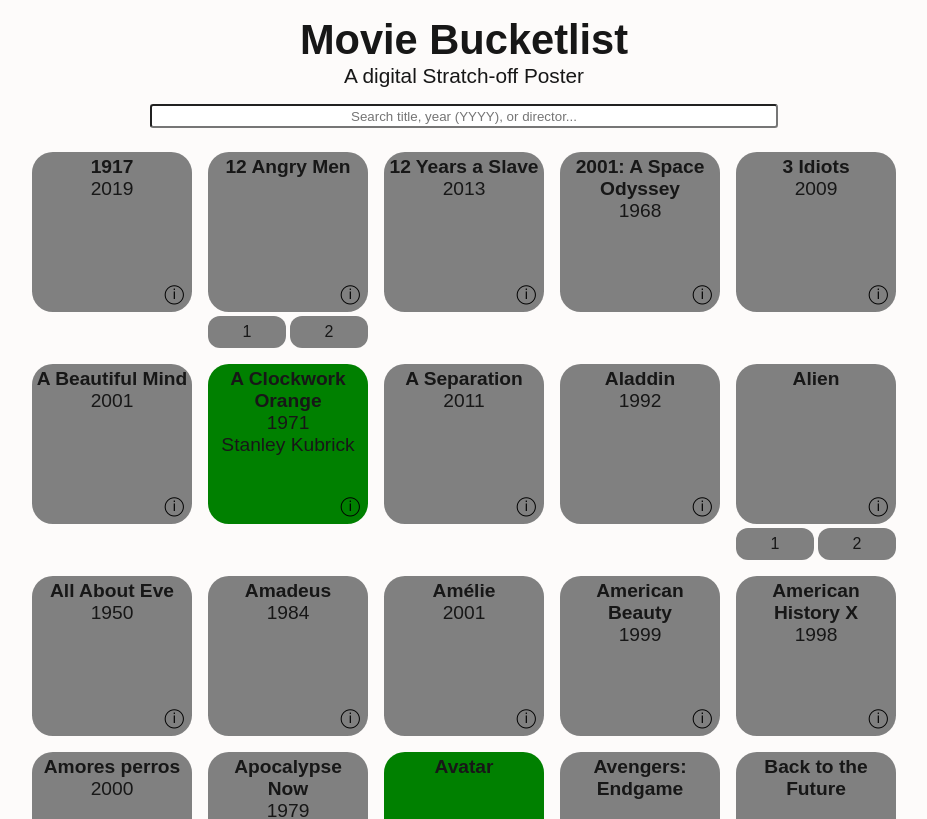
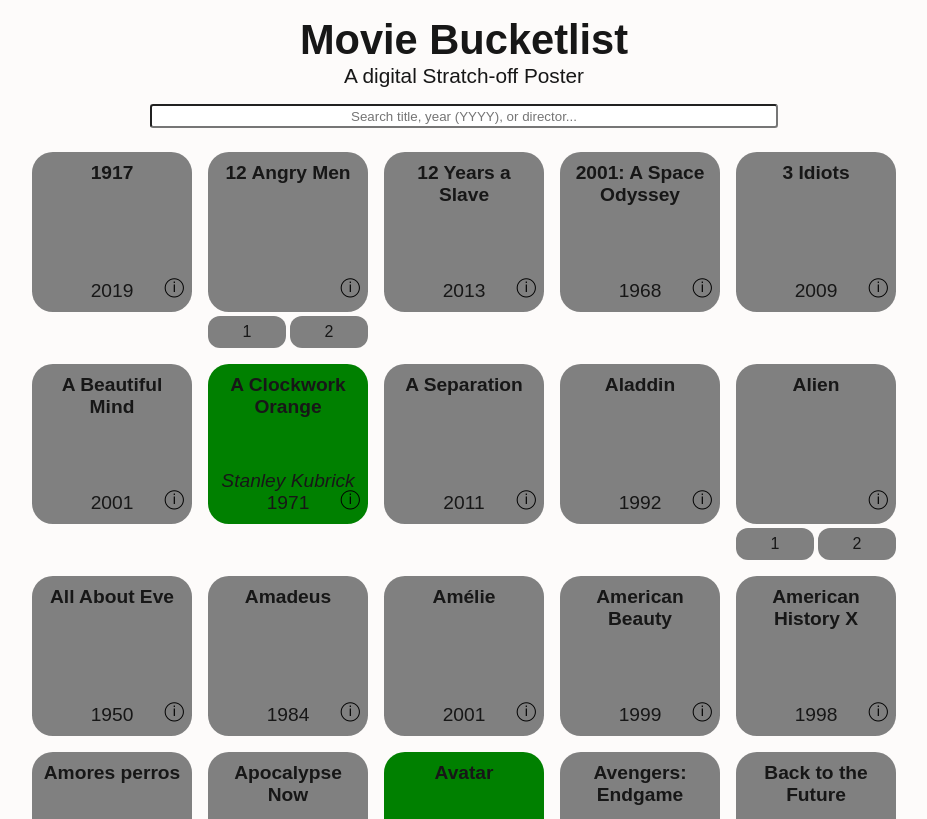
Before and after one commit to MsFairyViolet/movie-bucketlist, a Next.js app in the folder movie-bucketlist-frontend/: page / in a window 1280 px wide. Shown: the top 819 px of the page, without its empty margins (176-1103 px from the left). Built offline with nearby package versions, Linux system fonts and the light colour scheme.

Commit message:
Style cards

```diff
--- a/movie-bucketlist-frontend/src/app/globals.css
+++ b/movie-bucketlist-frontend/src/app/globals.css
@@ -82,7 +82,7 @@
 
 .movie-card,
 .series-card {
-  background-color: lightblue;
+  position: relative;
   width: calc(29vw - 0.5rem);
   min-width: 120px;
   aspect-ratio: 1;
@@ -91,27 +91,53 @@
   flex-direction: column;
   align-items: center;
   text-align: center;
-}
-
-.card-details{
-  font-size: min(0.9rem, 3vw);
-  padding: 0.25rem;
-  word-break: break-word;
-  hyphens: auto;
   overflow: hidden;
 }
 
 .info-btn {
+  position: absolute;
   display: flex;
-  justify-content: flex-end;
+  margin-top: 77%;
   align-self: flex-end;
-  margin-top: auto;
-  padding: 0.5rem;
+  padding: 0 0.5rem 0.5rem  0;
   font-size: 1em;
   background: none;
   border: none;
   cursor: pointer;
 }
+
+.card-details{
+  display: flex;
+  flex-direction: column;
+  padding: 0.6rem;
+  flex-grow: 1;
+  word-break: break-word;
+  hyphens: auto;
+  overflow: hidden;
+  max-height: 100%;
+}
+
+.card-title{
+  font-size: clamp(0.6rem, 4vw, 2rem);
+  flex-grow: 1;
+  display: flex;
+  justify-content: center;
+  max-height: 85%;
+  min-height: fit-content;
+  overflow: hidden;
+  text-overflow: ellipsis
+}
+
+.card-year{
+  font-size: min(0.8rem, 4vw);
+}
+
+.card-director{
+  font-size: min(0.7rem, 3.5vw);
+  font-style: italic;
+}
+
+
 
 .sub-movie-container{
   display: flex;
--- a/movie-bucketlist-frontend/src/components/UnwatchedGraphic.js
+++ b/movie-bucketlist-frontend/src/components/UnwatchedGraphic.js
@@ -1,8 +1,8 @@
 export function UnwatchedGraphic({ movie }) {
     return (
         <div className="card-details">
-            <h4>{movie.title}</h4>
-            <p>{movie.year}</p>
+            <h4 className="card-title">{movie.title}</h4>
+            <p className="card-year">{movie.year}</p>
         </div>
     )
 }
--- a/movie-bucketlist-frontend/src/components/UnwatchedSeriesGraphic.js
+++ b/movie-bucketlist-frontend/src/components/UnwatchedSeriesGraphic.js
@@ -19,7 +19,7 @@
         <div className="series-container">
             <div className="series-card unwatched-style">
                 <div className="card-details">
-                    <h4>{firstUnwatched.title}</h4>
+                    <h4 className="card-title">{firstUnwatched.title}</h4>
                 </div>
                 <button className="info-btn" onClick={() => showInfo(series)}>ⓘ</button>
             </div>
--- a/movie-bucketlist-frontend/src/components/WatchedGraphic.js
+++ b/movie-bucketlist-frontend/src/components/WatchedGraphic.js
@@ -1,9 +1,9 @@
 export function WatchedGraphic({ movie }) {
     return (
         <div className="card-details">
-            <h4>{movie.title}</h4>
-            <p>{movie.year}</p>
-            <p>{movie.director}</p>
+            <h4 className="card-title">{movie.title}</h4>
+            <p className="card-director">{movie.director.split(";").join(", ")}</p>
+            <p className="card-year">{movie.year}</p>
         </div>
         )
 }
--- a/movie-bucketlist-frontend/src/components/WatchedSeriesGraphic.js
+++ b/movie-bucketlist-frontend/src/components/WatchedSeriesGraphic.js
@@ -6,7 +6,7 @@
             <div className="series-card watched-style" >
                 <div className="card-details">
                     {/* Logic to decide which title to display */}
-                    <h4>{series.movies[0]?.title}</h4>
+                    <h4 className="card-title">{series.movies[0]?.title}</h4>
                 </div>
                 <button className="info-btn" onClick={() => showInfo(series)}>ⓘ</button>
             </div>
```
